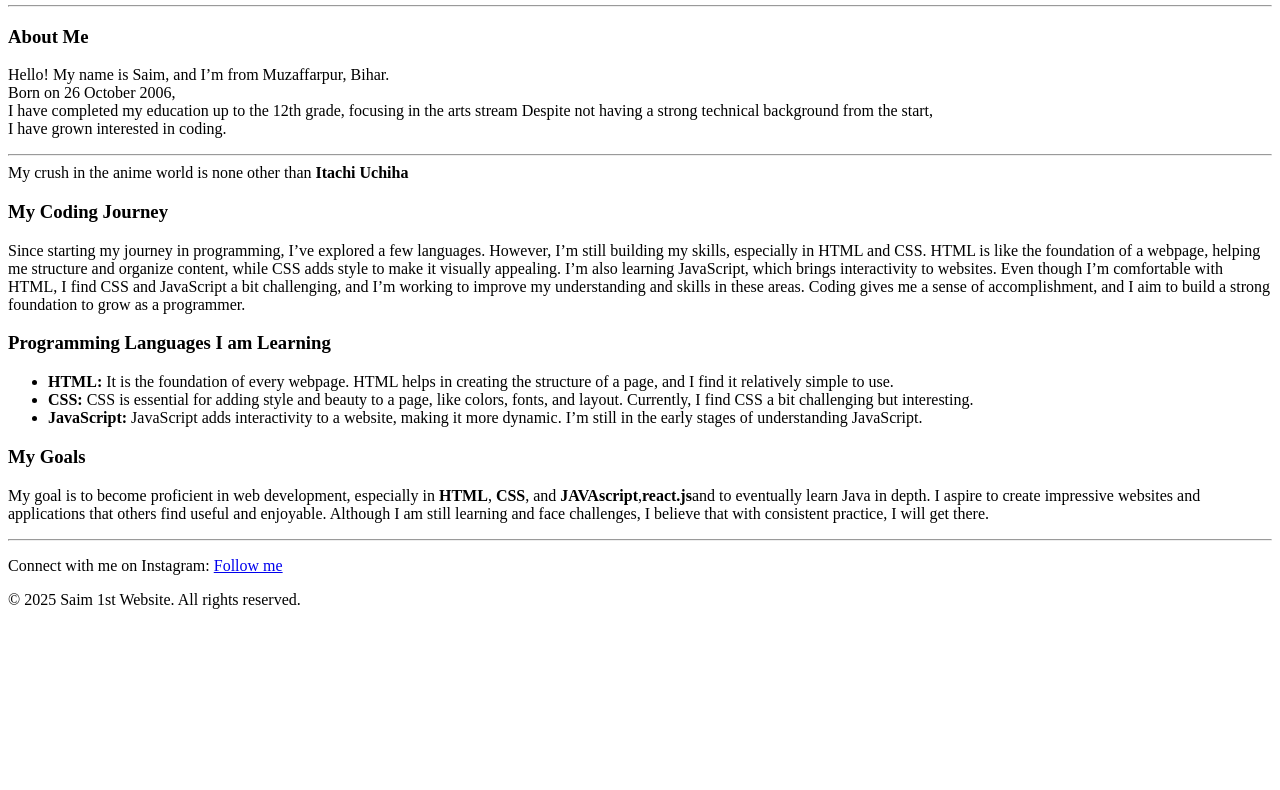
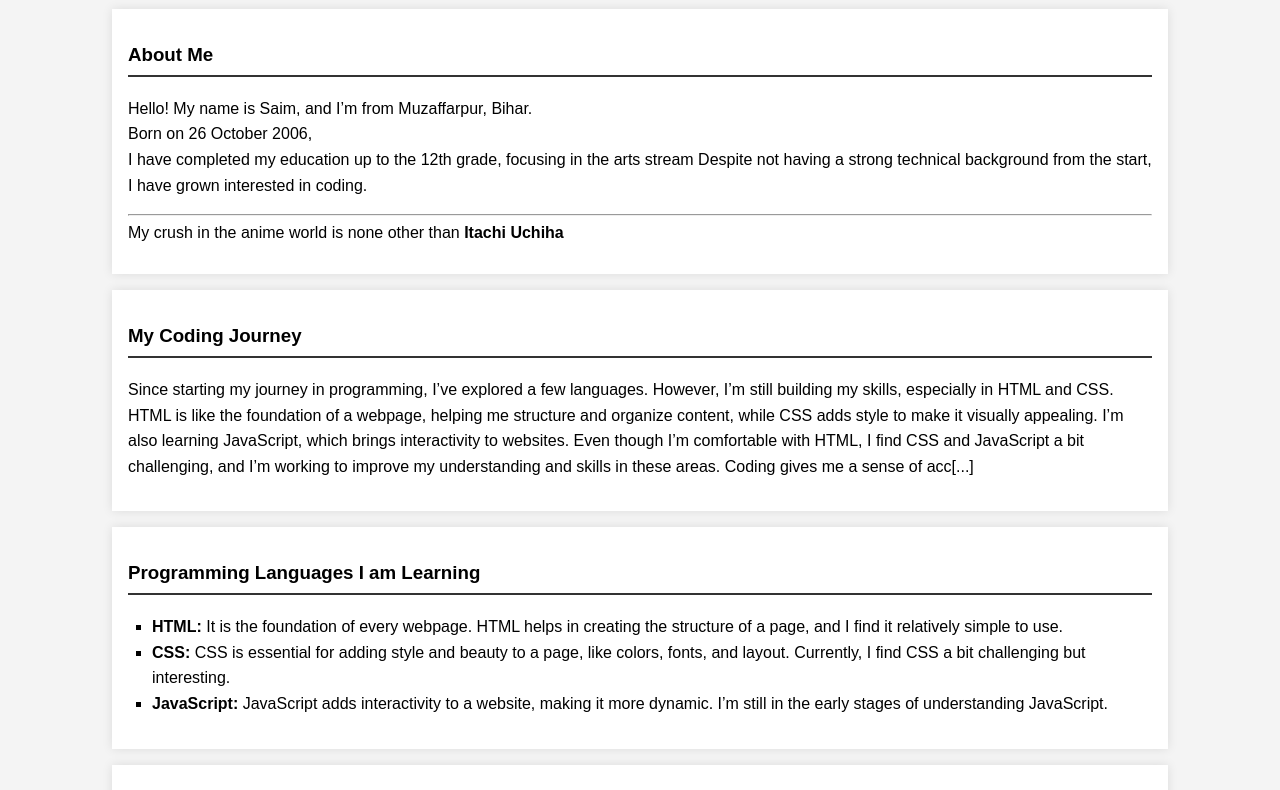
Before and after one commit to Saimm3/SAIMM-CODER-WORLD, a plain HTML site: page index.html in a window 1280 px wide. Shown: the part 122-912 px from the top of the page. Before the commit the page ends 800 px from the top, so only its background shows below. Drawn offline with Linux system fonts and the light colour scheme.

Commit message:
Update index.html

```diff
--- a/index.html
+++ b/index.html
@@ -4,7 +4,48 @@
     <meta charset="UTF-8">
     <meta name="viewport" content="width=device-width, initial-scale=1.0">
     <title>Saim's Personal Website</title>
-</head>
+    <link rel="stylesheet" href="styles.css">
+<style>/* styles.css */
+
+body {
+    font-family: Arial, sans-serif;
+    margin: 0;
+    padding: 0;
+    background-color: #f4f4f4;
+}
+
+header, footer {
+    background-color: #333;
+    color: #fff;
+    text-align: center;
+    padding: 1em 0;
+}
+
+header h1, header h2, footer p {
+    margin: 0;
+}
+
+section {
+    padding: 1em;
+    background-color: #fff;
+    margin: 1em auto;
+    width: 80%;
+    box-shadow: 0 0 10px rgba(0, 0, 0, 0.1);
+}
+
+section h3 {
+    border-bottom: 2px solid #333;
+    padding-bottom: 0.5em;
+}
+
+section p, section ul {
+    line-height: 1.6;
+}
+
+ul {
+    list-style-type: square;
+    padding-left: 1.5em;
+}</style></head>
 <body>
 
     <!-- Header section -->
@@ -27,7 +68,7 @@
         <h3>My Coding Journey</h3>
         <p>Since starting my journey in programming, I’ve explored a few languages. However, I’m still building my skills, especially in HTML and CSS. HTML is like the foundation
            of a webpage, helping me structure and organize content, while CSS adds style to make it visually appealing. I’m also learning JavaScript, which brings interactivity to websites.
-           Even though I’m comfortable with HTML, I find CSS and JavaScript a bit challenging, and I’m working to improve my understanding and skills in these areas. Coding gives me a sense of accomplishment, and I aim to build a strong foundation to grow as a programmer.</p>
+           Even though I’m comfortable with HTML, I find CSS and JavaScript a bit challenging, and I’m working to improve my understanding and skills in these areas. Coding gives me a sense of acc[...]
     </section>
 
     <!-- Programming Languages section -->
@@ -44,7 +85,7 @@
     <!-- Goals and Interests section -->
     <section>
         <h3>My Goals</h3>
-        <p>My goal is to become proficient in web development, especially in <b>HTML</b>, <b>CSS</b>, and <b>JAVAscript</b>,<b>react.js</b>and to eventually learn Java in depth. I aspire to create impressive websites and applications that others find useful and enjoyable. Although I am still learning and face challenges, I believe that with consistent practice, I will get there.</p>
+        <p>My goal is to become proficient in web development, especially in <b>HTML</b>, <b>CSS</b>, and <b>JAVAscript</b>,<b>react.js</b>and to eventually learn Java in depth. I aspire to create imp[...]
     </section>
 
     <!-- Footer section -->
```
